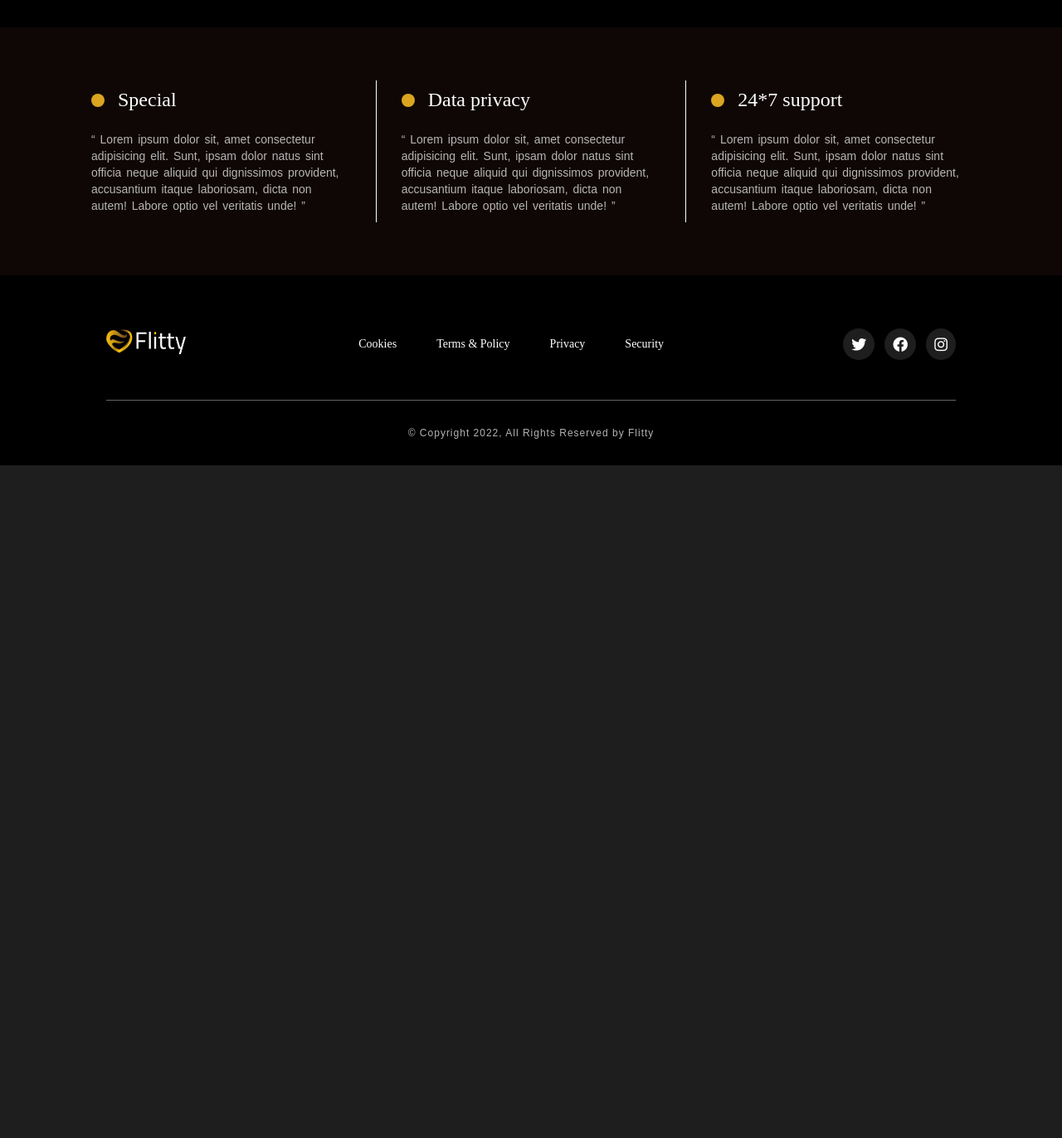
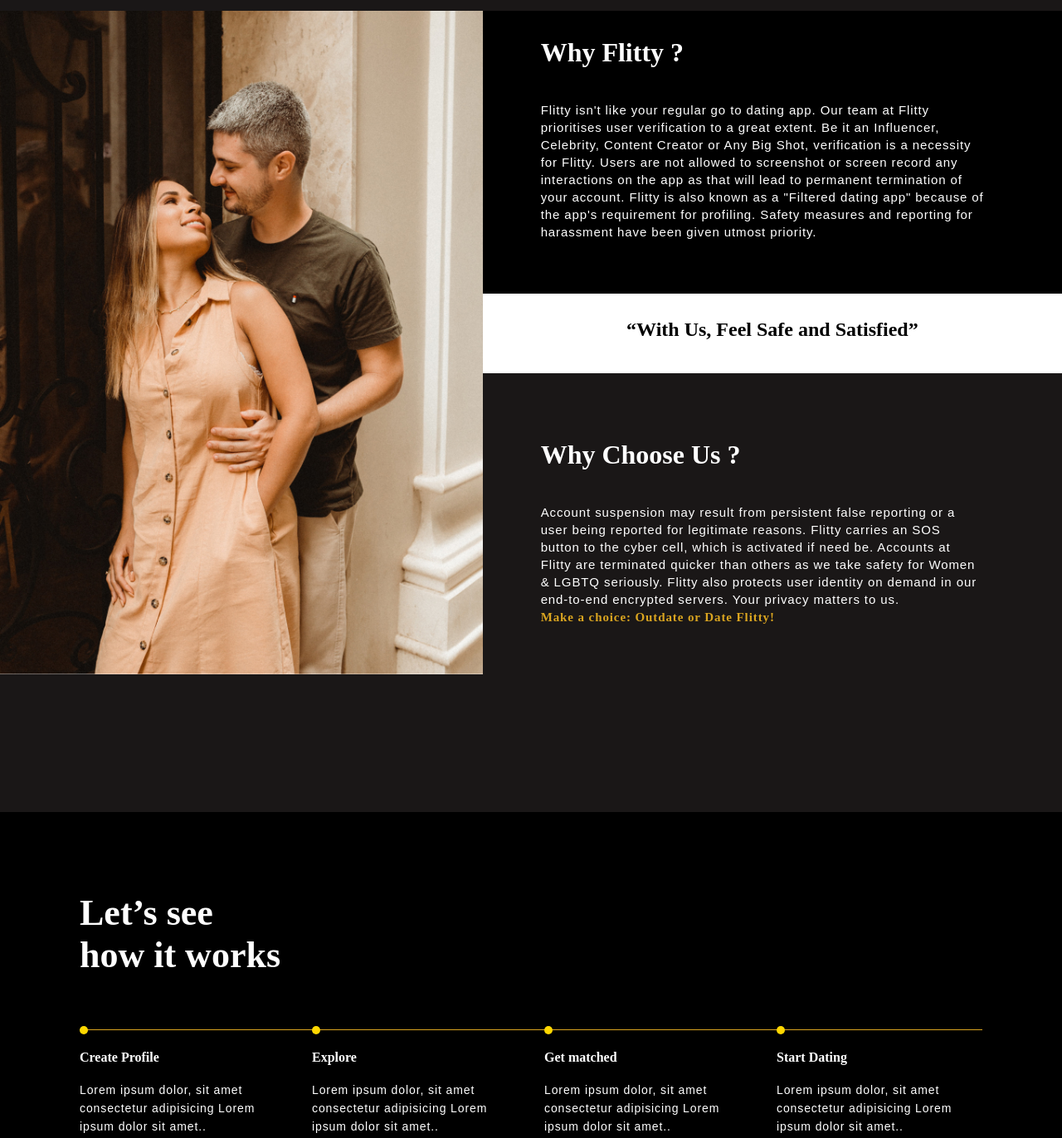
Before and after one commit to vikash7379/flittyApp2, a website: page About/about.html in a window 1280 px wide. Shown: the part 1100-2472 px from the top of the page at 83% size. Before the commit the page ends 1661 px from the top, so only its background shows below. Drawn offline with nearby package versions, Linux system fonts and the light colour scheme.

Commit message:
new about pc

```diff
--- a/About/about.css
+++ b/About/about.css
@@ -1,4 +1,3 @@
-
 .about-container {
   width: 100vw;
   margin: 0 auto;
@@ -6,41 +5,111 @@
 }
 /* ---------------------------- */
 
-.about-hero-wrapper{
-  width: 90%;
-  padding:6rem 0;
-  margin: 0 auto;
+.abt-main {
+  width: 100%;
+  margin: 5rem auto 0;
+  padding-bottom: 10rem;
   display: flex;
+  background-color: #1a1717;
 }
-.ahw-desc{
+.abt-main-desc {
+  width: 60%;
+}
+.abt-desc-childone {
+  padding-top: 2rem;
+  padding-left: 10%;
+  background-color: black;
+}
+.abt-title {
+  margin-bottom: 1rem;
+  color: goldenrod;
+  font-size: 17px;
+}
+.abt-heading {
+  margin-bottom: 40px;
+}
+.abt-para {
+  width: 85%;
+  font-size: 15px;
+  letter-spacing: 0.9px;
+  line-height: 21px;
+  padding-bottom: 4rem;
+}
+.abt-highlight {
+  background-color: white;
+  color: black;
+  height: 6rem;
+  text-align: center;
+  padding-top: 30px;
+  font-size: 24px;
+}
+.abt-desc-childtwo {
+  padding-left: 10%;
+  padding-top: 5rem;
+}
+.abt-img {
   width: 50%;
+  max-height: 50rem;
+}
+.abt-img img {
+  width: 100%;
+  height: 100%;
 }
 
+/* ------- About second description */
 
-
-.about-img{
-  width: 50%;
-}
-.abt-img{
-
+.abt-main-second {
+  flex-direction: row-reverse;
+  margin: 0;
 }
 
+/* ----- how its works ------- */
 
+.how-its-works {
+  padding: 6rem 6rem;
+}
+.hiw-heading {
+  font-size: 44px;
+}
+.hiw-desc {
+  margin-top: 4rem;
+  display: flex;
+  gap: 2rem;
+  padding-top: 24px;
+  border-top: 1px solid goldenrod;
+  position: relative;
+}
+.hiw-desc-heading {
+  font-size: 16px;
+}
+.hiw-desc-para {
+  font-size: 14px;
+  line-height: 22px;
+  letter-spacing: 0.9px;
+  margin-top: 1.2rem;
+}
+.hiw-desc-dot {
+  width: 10px;
+  height: 10px;
+  background-color: gold;
+  border-radius: 50%;
+  position: absolute;
+  top: -5px;
+}
 
+/* <!-- security privacy support --> */
 
-/* --------------------------- */
-
-.lower {
+.sps-section {
   background-color: #0e0705;
   padding: 4rem 5rem;
 }
-.lower-1 {
+.sps-main {
   display: flex;
   width: 100%;
+  gap: 3rem;
+  margin-block: 4rem 3rem;
 }
-.lower-section-part {
-    padding: 10px 30px;
-  }
+
 .yellow-dot {
   background-color: goldenrod;
   border-radius: 50%;
@@ -52,6 +121,7 @@
 .border {
   border-left: 1px solid white;
   border-right: 1px solid white;
+  padding-inline: 2rem;
 }
 .lower-section-heading {
   display: flex;
@@ -70,27 +140,21 @@
   line-height: 20px;
 }
 
-
 .image-text-left > p {
   text-align: left;
   color: white;
 }
 
-
-
-
-@media(max-width:940px){
-
-    .lower{
-        padding-inline: 0;
-    }
-
+@media (max-width: 940px) {
+  .lower {
+    padding-inline: 0;
+  }
 }
 
-@media(max-width:650px){
-    .lower-1{
-        flex-direction: column;
-        padding-inline:1.5rem;
-        gap: 2rem;
-    }
+@media (max-width: 650px) {
+  .lower-1 {
+    flex-direction: column;
+    padding-inline: 1.5rem;
+    gap: 2rem;
+  }
 }
--- a/About/about.html
+++ b/About/about.html
@@ -18,11 +18,10 @@
     />
     <title>Flitty | About</title>
     <link rel="stylesheet" href="about.css" />
-    <link rel="stylesheet" href="../style.css">
+    <link rel="stylesheet" href="../style.css" />
     <script defer src="../script.js"></script>
   </head>
   <body>
-
     <div class="about-container">
       <header>
         <div class="logo">
@@ -36,96 +35,201 @@
         <nav class="desktop-menu">
           <div class="mobile-nav-overlay" id="toggleClass">
             <ul class="nav-list" onclick="mobMenu()">
-              <li class="nav-item"><a href="/"><i class="fa-solid fa-box-open nav-mob-icon"></i>Products</a></li>
-              <li class="nav-item"><a href="../blog/index.html"><i class="fa-regular fa-comment-dots nav-mob-icon"></i>Blogs</a></li>
-              <li class="nav-item"><a href="../About/about.html"><i class="fa-solid fa-circle-exclamation nav-mob-icon"></i>About Us</a></li>
-              <li class="nav-item"><a href="../support/index.html"><i class="fa-solid fa-headset nav-mob-icon"></i>Support</a></li>
-              <li class="nav-item"><a href="/"><i class="fa-solid fa-download nav-mob-icon"></i>Download</a></li>
+              <li class="nav-item">
+                <a href="/"
+                  ><i class="fa-solid fa-box-open nav-mob-icon"></i>Products</a
+                >
+              </li>
+              <li class="nav-item">
+                <a href="../blog/index.html"
+                  ><i class="fa-regular fa-comment-dots nav-mob-icon"></i
+                  >Blogs</a
+                >
+              </li>
+              <li class="nav-item">
+                <a href="../About/about.html"
+                  ><i class="fa-solid fa-circle-exclamation nav-mob-icon"></i
+                  >About Us</a
+                >
+              </li>
+              <li class="nav-item">
+                <a href="../support/index.html"
+                  ><i class="fa-solid fa-headset nav-mob-icon"></i>Support</a
+                >
+              </li>
+              <li class="nav-item">
+                <a href="/"
+                  ><i class="fa-solid fa-download nav-mob-icon"></i>Download</a
+                >
+              </li>
             </ul>
           </div>
         </nav>
       </header>
-      <div class="about-hero-wrapper">
-        <div class="ahw-desc">
+      <div class="abt-main">
+        <div class="abt-main-desc">
+          <div class="abt-desc-childone">
             <h5 class="abt-title">Know Us</h5>
             <h1 class="abt-heading">Match.Meet.Date</h1>
-          <p class="abt-para">We are flitty. We carry with us the goal of prioritising
-            high profile users who refrain from using regular dating
-            applications for obvious reasons. With our safety measures,
-            verification demands, and profiling, we make sure
-            this dating zone is a go-to for all types of celebrities at any given
-            scale.
+            <p class="abt-para">
+              We are flitty. We carry with us the goal of prioritising high
+              profile users who refrain from using regular dating applications
+              for obvious reasons. With our safety measures, verification
+              demands, and profiling, we make sure this dating zone is a go-to
+              for all types of celebrities at any given scale.
             </p>
-          <h3 class="abt-highlight-heading">“Get Your Standards High With Us”</h3>
-          <h5 class="abt-title">our Approch</h5>
+          </div>
+          <h3 class="abt-highlight">“Get Your Standards High With Us”</h3>
+          <div class="abt-desc-childtwo">
+            <h5 class="abt-title">Our Approch</h5>
             <h1 class="abt-heading">Standard.Better.love</h1>
             <p class="abt-para">
               Flitty currently only targets metropolitan cities for their urban
-            clientele seeking for love. At Flitty, We maintain exceptionally high
-            standards to get you the match that you deserve. This is a first and
-            new concept exclusively for Content Creators, influencers, and Celebrities
-            to be introduced in South Asia. Don't be shy of love; Let our support team
-            take care of you from scratch.
+              clientele seeking for love. At Flitty, We maintain exceptionally
+              high standards to get you the match that you deserve. This is a
+              first and new concept exclusively for Content Creators,
+              influencers, and Celebrities to be introduced in South Asia. Don't
+              be shy of love; Let our support team take care of you from
+              scratch.
             </p>
           </div>
-        <div class="about-img">
+        </div>
         <picture class="abt-img">
-            <img src="../img/about-1.jpg" alt="img">
+          <img src="../img/about-2.jpg" alt="img" />
         </picture>
       </div>
-
+      <div class="abt-main abt-main-second">
+        <div class="abt-main-desc">
+          <div class="abt-desc-childone">
+            <h1 class="abt-heading">Why Flitty ?</h1>
+            <p class="abt-para">
+              Flitty isn't like your regular go to dating app. Our team at
+              Flitty prioritises user verification to a great extent. Be it an
+              Influencer, Celebrity, Content Creator or Any Big Shot,
+              verification is a necessity for Flitty. Users are not allowed to
+              screenshot or screen record any interactions on the app as that
+              will lead to permanent termination of your account. Flitty is also
+              known as a "Filtered dating app" because of the app's requirement
+              for profiling. Safety measures and reporting for harassment have
+              been given utmost priority.
+            </p>
+          </div>
+          <h3 class="abt-highlight">“With Us, Feel Safe and Satisfied”</h3>
+          <div class="abt-desc-childtwo">
+            <h1 class="abt-heading">Why Choose Us ?</h1>
+            <p class="abt-para">
+              Account suspension may result from persistent false reporting or a
+              user being reported for legitimate reasons. Flitty carries an SOS
+              button to the cyber cell, which is activated if need be. Accounts
+              at Flitty are terminated quicker than others as we take safety for
+              Women & LGBTQ seriously. Flitty also protects user identity on
+              demand in our end-to-end encrypted servers. Your privacy matters
+              to us. <br />
+              <span
+                style="
+                  font-family: dm, serif;
+                  font-weight: 600;
+                  color: goldenrod;
+                "
+                >Make a choice: Outdate or Date Flitty!</span
+              >
+            </p>
+          </div>
+        </div>
+        <picture class="abt-img">
+          <img src="../img/about-1.jpg" alt="img" />
+        </picture>
       </div>
 
       <!-- ---------   2nd section ------------ -->
 
+      <!-- lets see how its works -->
 
-      <div class="lower">
-        <div class="lower-1">
+      <div class="how-its-works">
+        <h1 class="hiw-heading">
+          Let’s see <br />
+          how it works
+        </h1>
+        <div class="hiw-desc">
+          <div class="hiw-desc-child">
+            <div class="hiw-desc-dot"></div>
+            <h3 class="hiw-desc-heading">Create Profile</h3>
+            <p class="hiw-desc-para">Lorem ipsum dolor, sit amet consectetur adipisicing Lorem ipsum dolor sit amet..</p>
+          </div>
+          <div class="hiw-desc-child">
+            <div class="hiw-desc-dot"></div>
+            <h3 class="hiw-desc-heading">Explore</h3>
+            <p class="hiw-desc-para">Lorem ipsum dolor, sit amet consectetur adipisicing Lorem ipsum dolor sit amet..</p>
+          </div>
+          <div class="hiw-desc-child">
+            <div class="hiw-desc-dot"></div>
+            <h3 class="hiw-desc-heading">Get matched</h3>
+            <p class="hiw-desc-para">Lorem ipsum dolor, sit amet consectetur adipisicing Lorem ipsum dolor sit amet..</p>
+          </div>
+          <div class="hiw-desc-child">
+            <div class="hiw-desc-dot"></div>
+            <h3 class="hiw-desc-heading">Start Dating</h3>
+            <p class="hiw-desc-para">Lorem ipsum dolor, sit amet consectetur adipisicing Lorem ipsum dolor sit amet..</p>
+          </div>
+        </div>
+      </div>
 
-          <div class="lower-section-part">
+      <!-- security privacy support -->
+
+      <div class="sps-section">
+        <h5 class="abt-title">We Provide</h5>
+        <h1 class="abt-heading">Security.Privacy.Support</h1>
+        <div class="sps-main">
+          <div class="sps-main-child">
             <div class="lower-section-heading">
               <div class="yellow-dot"></div>
               <span>Special</span>
             </div>
             <div class="lower-section-text">
-              <p><q>
-                Lorem ipsum dolor sit, amet consectetur adipisicing elit. Sunt,
-                ipsam dolor natus sint officia neque aliquid qui dignissimos
-                provident, accusantium itaque laboriosam, dicta non autem!
-                Labore optio vel veritatis unde!
-              </p></q>
+              <p>
+                <q>
+                  Lorem ipsum dolor sit, amet consectetur adipisicing elit.
+                  Sunt, ipsam dolor natus sint officia neque aliquid qui
+                  dignissimos provident, accusantium itaque laboriosam, dicta
+                  non autem! Labore optio vel veritatis unde!
+                </q>
+              </p>
             </div>
           </div>
 
-          <div class="lower-section-part border">
+          <div class="sps-main-child border">
             <div class="lower-section-heading">
               <div class="yellow-dot"></div>
               <span>Data privacy</span>
             </div>
 
             <div class="lower-section-text">
-              <p><q>
-                Lorem ipsum dolor sit, amet consectetur adipisicing elit. Sunt,
-                ipsam dolor natus sint officia neque aliquid qui dignissimos
-                provident, accusantium itaque laboriosam, dicta non autem!
-                Labore optio vel veritatis unde!
-              </p></q>
+              <p>
+                <q>
+                  Lorem ipsum dolor sit, amet consectetur adipisicing elit.
+                  Sunt, ipsam dolor natus sint officia neque aliquid qui
+                  dignissimos provident, accusantium itaque laboriosam, dicta
+                  non autem! Labore optio vel veritatis unde!
+                </q>
+              </p>
             </div>
           </div>
 
-          <div class="lower-section-part">
+          <div class="sps-main-child">
             <div class="lower-section-heading">
               <div class="yellow-dot"></div>
               <span>24*7 support</span>
             </div>
 
             <div class="lower-section-text">
-              <p><q>
-                Lorem ipsum dolor sit, amet consectetur adipisicing elit. Sunt,
-                ipsam dolor natus sint officia neque aliquid qui dignissimos
-                provident, accusantium itaque laboriosam, dicta non autem!
-                Labore optio vel veritatis unde!
-              </p></q>
+              <p>
+                <q>
+                  Lorem ipsum dolor sit, amet consectetur adipisicing elit.
+                  Sunt, ipsam dolor natus sint officia neque aliquid qui
+                  dignissimos provident, accusantium itaque laboriosam, dicta
+                  non autem! Labore optio vel veritatis unde!
+                </q>
+              </p>
             </div>
           </div>
         </div>
```
Lines whose indentation alone changed are shown as unchanged.
